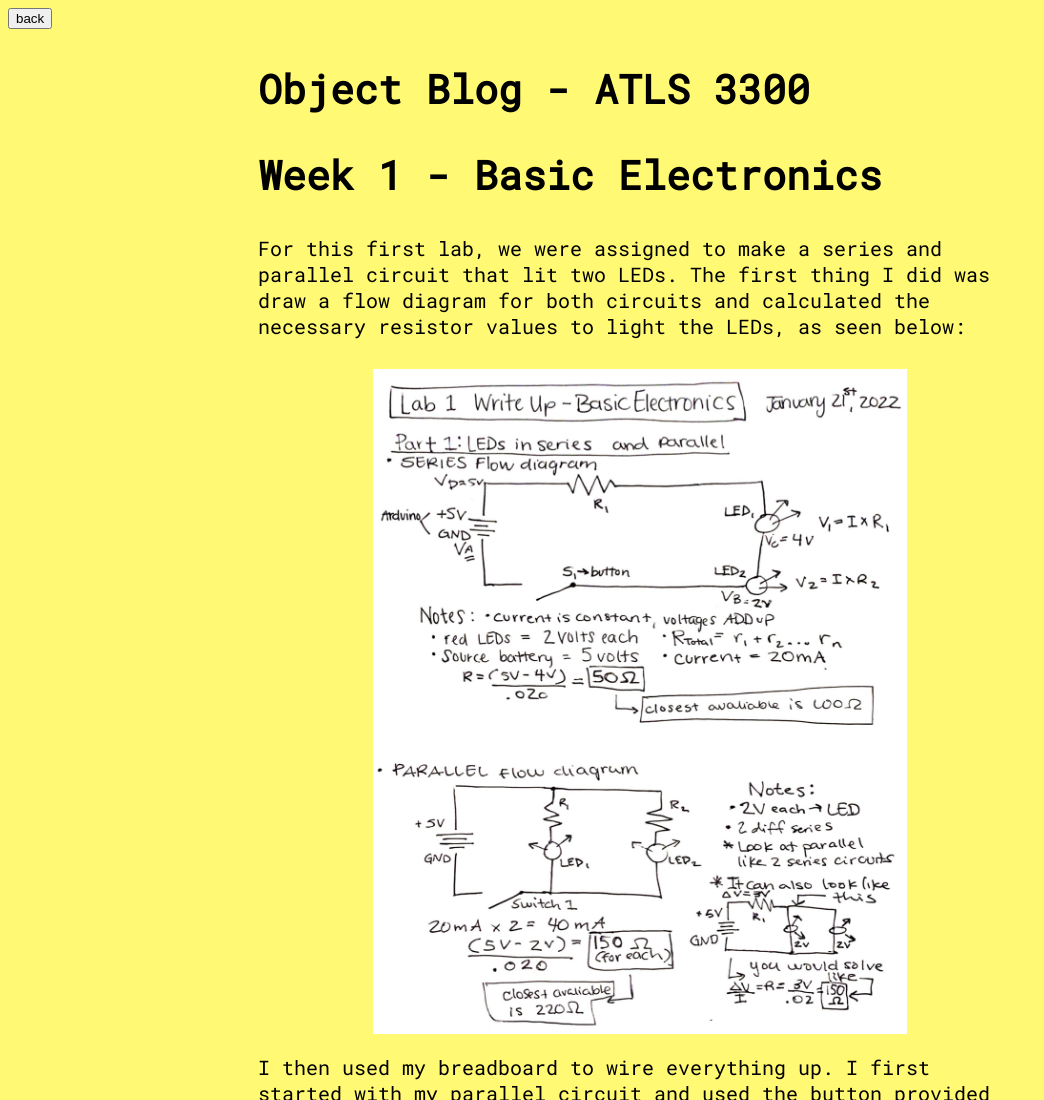
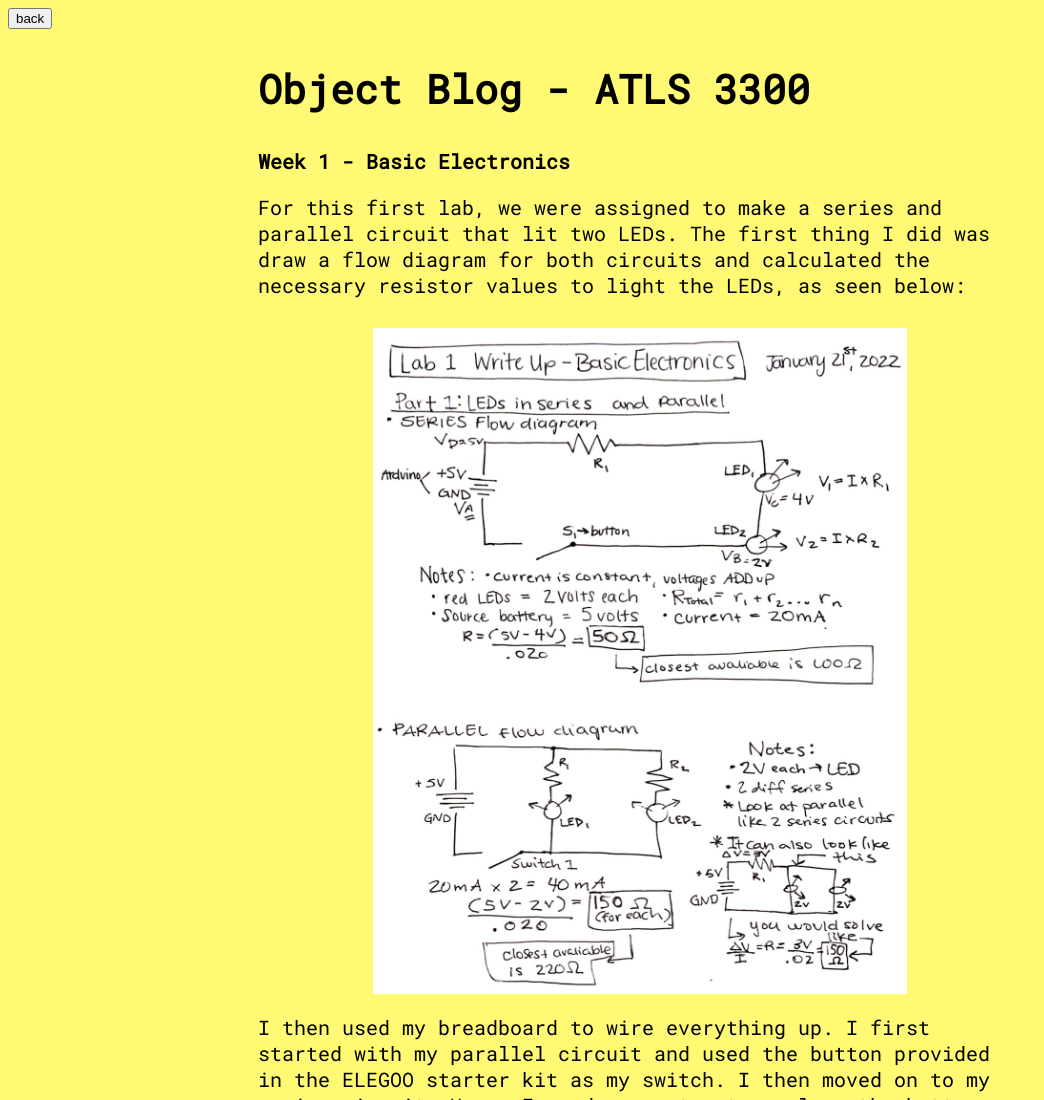
Before and after one commit to moma0500/commitment, a plain HTML site: page blog.html in a window 1280 px wide. Shown: the top 1100 px of the page, without its empty margins (0-1044 px from the left). Drawn offline with Linux system fonts and the light colour scheme.

Commit message:
blog subtitle

```diff
--- a/blog.html
+++ b/blog.html
@@ -21,7 +21,7 @@
     </header>
 
     <section>
-      <h2>Week 1 - Basic Electronics</h2>
+      <h3 id=blogSubtitle>Week 1 - Basic Electronics</h3>
     </section>
 
     <section id="blogContent">
```
